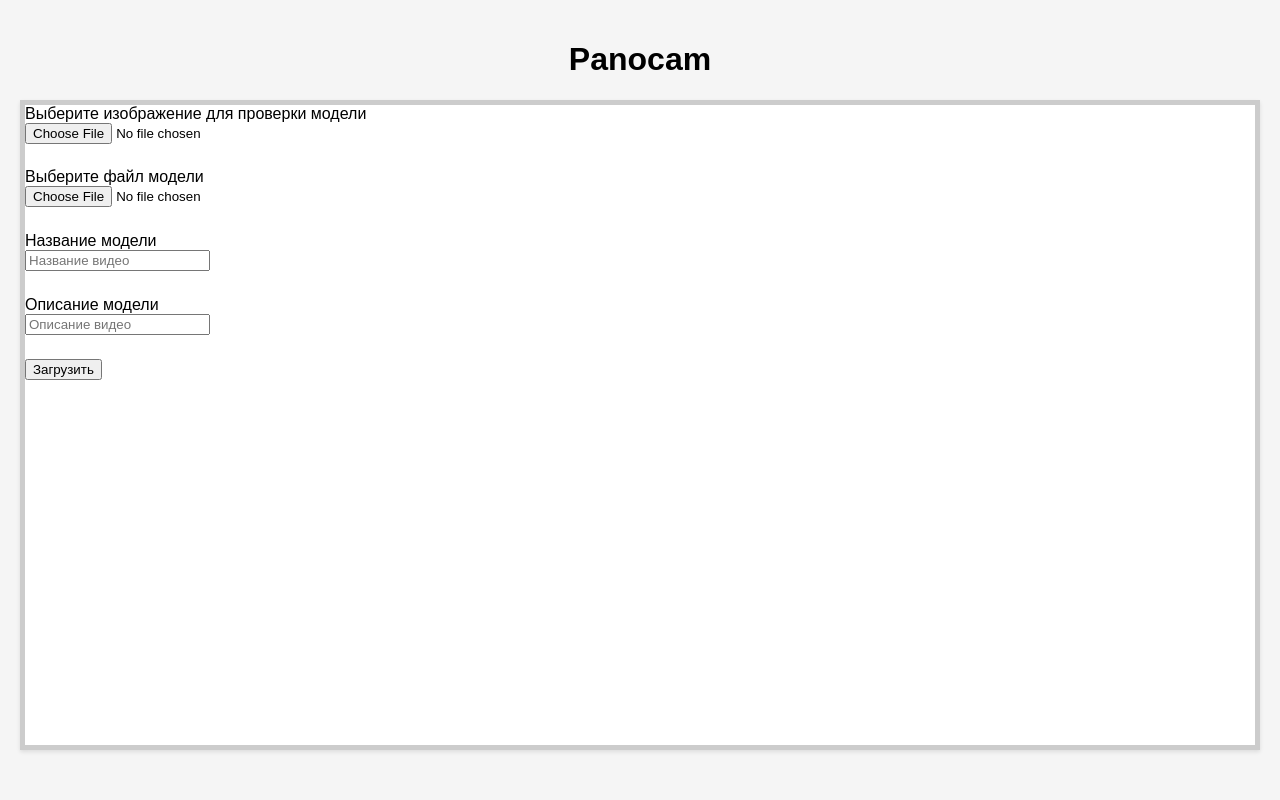
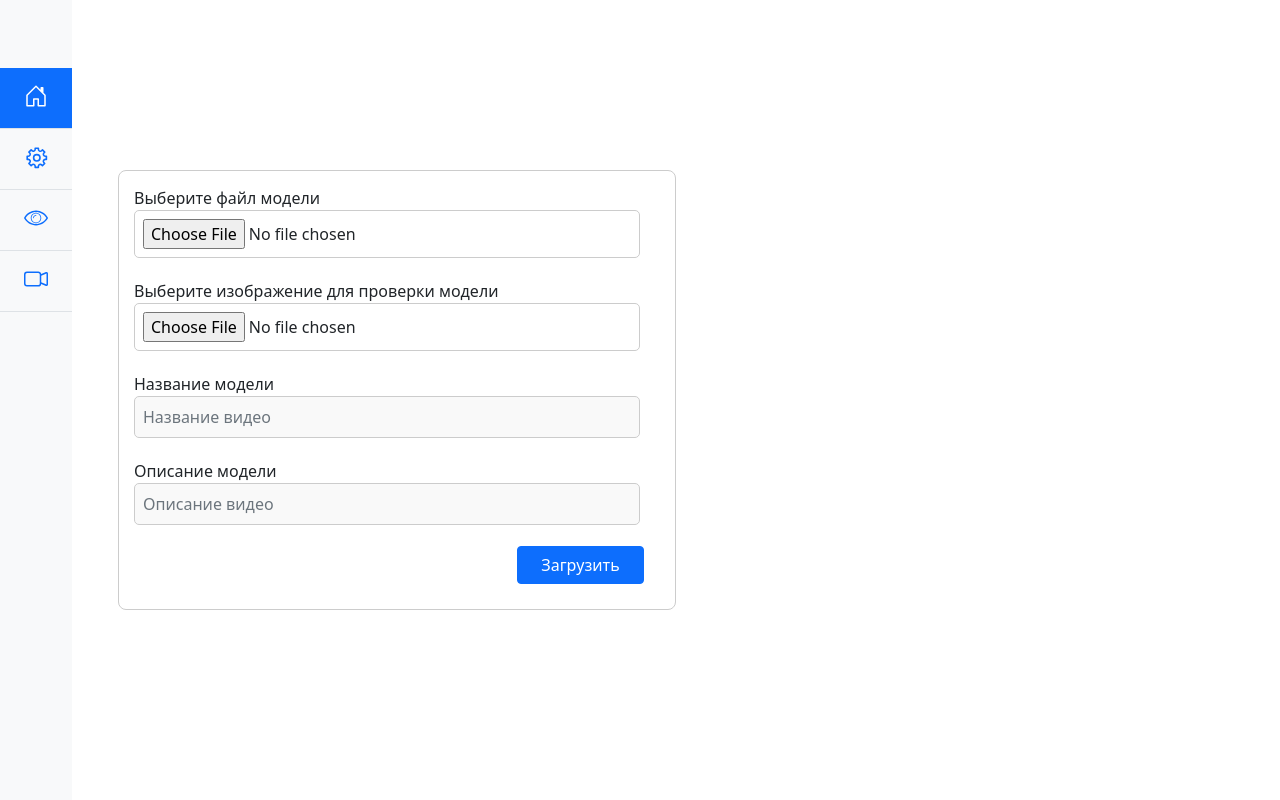
Before and after one commit to radugaboost/panocam_test, a Django app: page /load_model/ in a window 1280 px wide. Run offline with Django 4.2, Linux system fonts and the light colour scheme; data that the repository does not hold is empty; some libraries are stand-ins or nearby versions.

Commit message:
updated load_model page

```diff
--- /dev/null
+++ b/panocam_app/static/css/load_model.css
@@ -0,0 +1,127 @@
+body {
+    font-family: Arial, sans-serif;
+    margin: 0;
+    background-color: #f5f5f5;
+    color: #333;
+}
+
+
+.container {
+    display: flex;
+    justify-content: space-around;
+    align-items: center;
+    flex-wrap: wrap;
+    padding: 20px;
+}
+
+form {
+    width: 100%; /* Updated to full width for responsiveness */
+    margin-bottom: 20px;
+    padding: 15px;
+    border: 1px solid #ccc;
+    border-radius: 8px;
+    background-color: #fff;
+}
+
+input[type="file"],
+input[type="text"],
+.btn {
+    width: calc(100% - 20px); /* Updated width for better responsiveness */
+    margin-bottom: 10px;
+    padding: 8px;
+    border: 1px solid #ccc;
+    border-radius: 5px;
+    box-sizing: border-box;
+}
+
+input[type="text"],
+.btn {
+    background-color: #f9f9f9;
+}
+
+.model-container {
+    margin-left: 5%;
+    width: 100%;
+    margin-bottom: 20px;
+    padding: 15px;
+    border: 1px solid #ccc;
+    border-radius: 8px;
+    background-color: #fff;
+    display: flex;
+    align-items: center;
+    justify-content: space-between;
+}
+
+.switch {
+    margin-top: auto;
+    position: relative;
+    display: inline-block;
+    width: 60px;
+    height: 34px;
+}
+
+.switch input {
+    opacity: 0;
+    width: 0;
+    height: 0;
+}
+
+.slider {
+    position: absolute;
+    cursor: pointer;
+    top: 0;
+    left: 0;
+    right: 0;
+    bottom: 0;
+    background-color: #ccc;
+    transition: .4s;
+    border-radius: 34px;
+}
+
+.slider:before {
+    position: absolute;
+    content: "";
+    height: 26px;
+    width: 26px;
+    left: 4px;
+    bottom: 4px;
+    background-color: white;
+    transition: .4s;
+    border-radius: 50%;
+}
+
+input:checked + .slider {
+    background-color: #2196F3;
+}
+
+input:checked + .slider:before {
+    transform: translateX(26px);
+}
+
+input:focus + .slider {
+    box-shadow: 0 0 1px #2196F3;
+}
+
+input[type="checkbox"] {
+    appearance: none;
+    -webkit-appearance: none;
+    -moz-appearance: none;
+    outline: none;
+}
+
+input[type="checkbox"]::-moz-focus-inner {
+    border: 0;
+}
+
+.delete-button {
+    background-color: #ff7f7f;
+    color: #fff;
+    border: none;
+    padding: 8px 12px;
+    border-radius: 5px;
+    cursor: pointer;
+}
+
+.delete-button:hover {
+    background-color: #ff5555;
+}
--- a/panocam_app/templates/load_model.html
+++ b/panocam_app/templates/load_model.html
@@ -4,193 +4,79 @@
     <title>Panocam</title>
     {% load static %}
     <script src="https://code.jquery.com/jquery-3.6.0.min.js"></script>
-    <style>
-        body {
-            font-family: Arial, sans-serif;
-            margin: 0;
-            padding: 20px;
-            background-color: #f5f5f5;
-        }
+    <script src="/static/js/load_model.js"></script>
+    <link href="/static/css/load_model.css" rel="stylesheet">
 
-        h1 {
-            text-align: center;
-        }
-
-        .container {
-            display: flex;
-            height: 80vh;
-            background-color: #ffffff;
-            box-shadow: 0 2px 4px rgba(0, 0, 0, 0.1);
-            margin-bottom: 20px;
-            border: 5px solid #ccc;
-        }
-
-        .menu {
-            width: 33%;
-            padding: 20px;
-            background-color: #f9f9f9;
-            box-sizing: border-box;
-        }
-
-        .menu label {
-            margin-bottom: 10px;
-        }
-
-        .menu input[type="text"] {
-            width: 80px;
-            margin-right: 10px;
-        }
-
-        .menu button {
-            display: block;
-            padding: 5px 10px;
-            margin-bottom: 10px;
-            background-color: #4caf50;
-            color: #ffffff;
-            border: none;
-            cursor: pointer;
-        }
-
-        .menu button:hover {
-            background-color: #45a049;
-        }
-
-        .video-container {
-            flex-grow: 1;
-            position: relative;
-            overflow: hidden;
-            width: 66%;
-        }
-
-        #cameraImage {
-            width: 100%;
-            height: 100%;
-            object-fit: contain;
-        }
-
-        #leftCanvas {
-            position: fixed;
-            left: -300px; /* Задаем начальное положение канваса за пределами экрана */
-            top: 0;
-            width: 300px;
-            height: 100%;
-            background-color: #f1f1f1;
-            transition: left 0.3s ease; /* Анимация выезда/закрытия */
-        }
-        #leftCanvas.open {
-            left: 0; /* Положение канваса при открытии */
-        }
-
-        /* Стили модального окна */
-        .modal {
-            display: none; /* По умолчанию скрыто */
-            position: fixed;
-            z-index: 1;
-            left: 0;
-            top: 0;
-            width: 100%;
-            height: 100%;
-            overflow: auto;
-            background-color: rgba(0,0,0,0.7);
-        }
-
-        .modal-content {
-            position: absolute;
-            top: 50%;
-            left: 50%;
-            transform: translate(-50%, -50%);
-            background-color: #fff;
-            text-align: center;
-            padding: 20px;
-            border-radius: 10px;
-            box-shadow: 0 2px 4px rgba(0, 0, 0, 0.2);
-        }
-
-        /* Стили прогресса загрузки */
-        .loader {
-            border: 16px solid #f3f3f3; /* Светлая граница */
-            border-top: 16px solid #3498db; /* Голубая граница */
-            border-radius: 50%;
-            width: 80px;
-            height: 80px;
-            animation: spin 2s linear infinite;
-        }
-
-        @keyframes spin {
-            0% { transform: rotate(0deg); }
-            100% { transform: rotate(360deg); }
-        }
-
-<!--new-->
-        .model-container {
-            margin-bottom: 10px;
-            border: 1px solid #ccc;
-            padding: 10px;
-            background-color: #fff;
-        }
-
-        .switch {
-            position: relative;
-            display: inline-block;
-            width: 60px;
-            height: 34px;
-        }
-
-        .switch input {
-            opacity: 0;
-            width: 0;
-            height: 0;
-        }
-
-        .slider {
-            position: absolute;
-            cursor: pointer;
-            top: 0;
-            left: 0;
-            right: 0;
-            bottom: 0;
-            background-color: #ccc;
-            -webkit-transition: .4s;
-            transition: .4s;
-            border-radius: 34px;
-        }
-
-        .slider:before {
-            position: absolute;
-            content: "";
-            height: 26px;
-            width: 26px;
-            left: 4px;
-            bottom: 4px;
-            background-color: white;
-            -webkit-transition: .4s;
-            transition: .4s;
-            border-radius: 50%;
-        }
-
-        input:checked + .slider {
-            background-color: #2196F3;
-        }
-
-        input:focus + .slider {
-            box-shadow: 0 0 1px #2196F3;
-        }
-
-        input:checked + .slider:before {
-            -webkit-transform: translateX(26px);
-            -ms-transform: translateX(26px);
-            transform: translateX(26px);
-        }
-
-        /* Add some more styles to make it look better */
-        .model-container p {
-            font-size: 16px;
-            margin-bottom: 5px;
-        }
-    </style>
+    <link href="/static/assets/css/bootstrap.min.css" rel="stylesheet">
+    <link href="/static/css/sidebar.css" rel="stylesheet">
 </head>
 <body>
-    <h1>Panocam</h1>
+<svg xmlns="http://www.w3.org/2000/svg" style="display: none;">
+    <symbol id="home" viewBox="0 0 16 16">
+        <path d="M8.354 1.146a.5.5 0 0 0-.708 0l-6 6A.5.5 0 0 0 1.5 7.5v7a.5.5 0 0 0 .5.5h4.5a.5.5 0 0 0 .5-.5v-4h2v4a.5.5 0 0 0 .5.5H14a.5.5 0 0 0 .5-.5v-7a.5.5 0 0 0-.146-.354L13 5.793V2.5a.5.5 0 0 0-.5-.5h-1a.5.5 0 0 0-.5.5v1.293L8.354 1.146zM2.5 14V7.707l5.5-5.5 5.5 5.5V14H10v-4a.5.5 0 0 0-.5-.5h-3a.5.5 0 0 0-.5.5v4H2.5z"/>
+    </symbol>
+    <symbol id="speedometer2" viewBox="0 0 16 16">
+        <path d="M8 4a.5.5 0 0 1 .5.5V6a.5.5 0 0 1-1 0V4.5A.5.5 0 0 1 8 4zM3.732 5.732a.5.5 0 0 1 .707 0l.915.914a.5.5 0 1 1-.708.708l-.914-.915a.5.5 0 0 1 0-.707zM2 10a.5.5 0 0 1 .5-.5h1.586a.5.5 0 0 1 0 1H2.5A.5.5 0 0 1 2 10zm9.5 0a.5.5 0 0 1 .5-.5h1.5a.5.5 0 0 1 0 1H12a.5.5 0 0 1-.5-.5zm.754-4.246a.389.389 0 0 0-.527-.02L7.547 9.31a.91.91 0 1 0 1.302 1.258l3.434-4.297a.389.389 0 0 0-.029-.518z"/>
+        <path fill-rule="evenodd"
+              d="M0 10a8 8 0 1 1 15.547 2.661c-.442 1.253-1.845 1.602-2.932 1.25C11.309 13.488 9.475 13 8 13c-1.474 0-3.31.488-4.615.911-1.087.352-2.49.003-2.932-1.25A7.988 7.988 0 0 1 0 10zm8-7a7 7 0 0 0-6.603 9.329c.203.575.923.876 1.68.63C4.397 12.533 6.358 12 8 12s3.604.532 4.923.96c.757.245 1.477-.056 1.68-.631A7 7 0 0 0 8 3z"/>
+    </symbol>
+    <symbol id="table" viewBox="0 0 32 32">
+        <path d="M31.965,15.776c-0.01-0.042-0.004-0.087-0.02-0.128c-0.006-0.017-0.021-0.026-0.027-0.042   c-0.01-0.024-0.008-0.051-0.021-0.074c-2.9-5.551-9.213-9.528-15.873-9.528c-6.661,0-12.973,3.971-15.875,9.521   c-0.013,0.023-0.011,0.05-0.021,0.074c-0.007,0.016-0.021,0.025-0.027,0.042c-0.016,0.041-0.01,0.086-0.02,0.128   c-0.018,0.075-0.035,0.147-0.035,0.224s0.018,0.148,0.035,0.224c0.01,0.042,0.004,0.087,0.02,0.128   c0.006,0.017,0.021,0.026,0.027,0.042c0.01,0.024,0.008,0.051,0.021,0.074c2.901,5.551,9.214,9.528,15.875,9.528   c6.66,0,12.973-3.971,15.873-9.521c0.014-0.023,0.012-0.05,0.021-0.074c0.006-0.016,0.021-0.025,0.027-0.042   c0.016-0.041,0.01-0.086,0.02-0.128C31.982,16.148,32,16.076,32,16S31.982,15.851,31.965,15.776z M16.023,23.988   c-5.615,0-11.112-3.191-13.851-7.995c2.754-4.81,8.243-7.99,13.851-7.99c5.613,0,11.111,3.192,13.85,7.995   C27.119,20.809,21.631,23.988,16.023,23.988z"/>
+        <path d="M16.023,11.999c-0.002,0-0.004,0.001-0.006,0.001c-2.205,0.004-3.992,1.791-3.992,3.996   c0,0.276,0.224,0.5,0.5,0.5c0.275,0,0.499-0.224,0.499-0.5c0-1.652,1.345-2.997,2.999-2.997v-0.001   c0.275,0,0.498-0.224,0.498-0.499C16.521,12.222,16.299,11.999,16.023,11.999z"/>
+        <path d="M16,9c-3.867,0-7,3.134-7,7c0,3.866,3.134,7,7,7c3.865,0,7-3.135,7-7C23,12.133,19.865,9,16,9z M16,22   c-3.309,0-6-2.691-6-6c0-3.309,2.691-6,6-6c3.309,0,6,2.691,6,6C22,19.309,19.309,22,16,22z"/>
+    </symbol>
+    <symbol id="people-circle" viewBox="0 0 16 16">
+        <path d="M0 5a2 2 0 0 1 2-2h7.5a2 2 0 0 1 1.983 1.738l3.11-1.382A1 1 0 0 1 16 4.269v7.462a1 1 0 0 1-1.406.913l-3.111-1.382A2 2 0 0 1 9.5 13H2a2 2 0 0 1-2-2V5zm11.5 5.175 3.5 1.556V4.269l-3.5 1.556v4.35zM2 4a1 1 0 0 0-1 1v6a1 1 0 0 0 1 1h7.5a1 1 0 0 0 1-1V5a1 1 0 0 0-1-1H2z"/>
+    </symbol>
+    <symbol id="grid" viewBox="0 0 30 30">
+        <path d="M18,29H14a1,1,0,0,1-1-1V26.56a1.38,1.38,0,0,0-2.35-1l-1,1a1,1,0,0,1-1.42,0L5.39,23.78a1,1,0,0,1,0-1.42l1-1a1.38,1.38,0,0,0-1-2.35H4a1,1,0,0,1-1-1V14a1,1,0,0,1,1-1H5.44a1.38,1.38,0,0,0,1-2.35l-1-1a1,1,0,0,1,0-1.42L8.22,5.39a1,1,0,0,1,1.42,0l1,1a1.38,1.38,0,0,0,2.35-1V4a1,1,0,0,1,1-1h4a1,1,0,0,1,1,1V5.44a1.38,1.38,0,0,0,2.35,1l1-1a1,1,0,0,1,1.42,0l2.83,2.83a1,1,0,0,1,0,1.42l-1,1a1.38,1.38,0,0,0,1,2.35H28a1,1,0,0,1,1,1v4a1,1,0,0,1-1,1H26.56a1.38,1.38,0,0,0-1,2.35l1,1a1,1,0,0,1,0,1.42l-2.83,2.83a1,1,0,0,1-1.42,0l-1-1a1.38,1.38,0,0,0-2.35,1V28A1,1,0,0,1,18,29Zm-3-2h2v-.44a3.37,3.37,0,0,1,5.76-2.38l.31.31,1.42-1.42-.31-.31A3.37,3.37,0,0,1,26.56,17H27V15h-.44a3.37,3.37,0,0,1-2.38-5.76l.31-.31L23.07,7.51l-.31.31A3.37,3.37,0,0,1,17,5.44V5H15v.44A3.37,3.37,0,0,1,9.24,7.82l-.31-.31L7.51,8.93l.31.31A3.37,3.37,0,0,1,5.44,15H5v2h.44a3.37,3.37,0,0,1,2.38,5.76l-.31.31,1.42,1.42.31-.31A3.37,3.37,0,0,1,15,26.56Z"/>
+        <path d="M16,21a5,5,0,1,1,5-5A5,5,0,0,1,16,21Zm0-8a3,3,0,1,0,3,3A3,3,0,0,0,16,13Z"/>
+    </symbol>
+</svg>
+<main>
+    <div class="d-flex flex-column flex-shrink-0 bg-light" style="width: 4.5rem; height: 100vh;">
+        <a href="/" class="d-block p-3 link-dark text-decoration-none" title="Icon-only" data-bs-toggle="tooltip"
+           data-bs-placement="right">
+            <svg class="bi" width="40" height="32">
+                <use xl; heeink:href="#bootstrap"/>
+            </svg>
+            <span class="visually-hidden">Icon-only</span>
+        </a>
+        <ul class="nav nav-pills nav-flush flex-column mb-auto text-center">
+            <li class="nav-item">
+                <a href="/" class="nav-link active py-3 border-bottom" aria-current="page" title="Home"
+                   data-bs-toggle="tooltip" data-bs-placement="right">
+                    <svg class="bi" width="24" height="24" role="img" aria-label="Home">
+                        <use xlink:href="#home"/>
+                    </svg>
+                </a>
+            </li>
+            <li>
+                <a href="/settings" class="nav-link py-3 border-bottom" title="Settings" data-bs-toggle="tooltip"
+                   data-bs-placement="right">
+                    <svg class="bi" width="24" height="24" role="img" aria-label="Settings">
+                        <use xlink:href="#grid"/>
+                    </svg>
+                </a>
+            </li>
+            <li>
+                <a href="/load_model" class="nav-link py-3 border-bottom" title="Models" data-bs-toggle="tooltip"
+                   data-bs-placement="right">
+                    <svg class="bi" width="24" height="24" role="img" aria-label="Models">
+                        <use xlink:href="#table"/>
+                    </svg>
+                </a>
+            </li>
+            <li>
+                <a href="/video_list" class="nav-link py-3 border-bottom" title="Videos" data-bs-toggle="tooltip"
+                   data-bs-placement="right">
+                    <svg class="bi" width="24" height="24" role="img" aria-label="Videos">
+                        <use xlink:href="#people-circle"/>
+                    </svg>
+                </a>
+            </li>
+        </ul>
+    </div>
     <div id="loading-modal" class="modal">
         <div class="modal-content">
             <div class="loader"></div>
@@ -201,101 +87,44 @@
         <div style="width: 50%">
             <form method="post" enctype="multipart/form-data" action="{% url 'save_model' %}">
                 {% csrf_token %}
+                <label for="file" style="display: flex;">Выберите файл модели</label>
+                <input type="file" name="file" class="form-control-file" id="file"
+                       style="display: flex; margin-bottom: 4%">
+
                 <label for="image" style="display: flex;">Выберите изображение для проверки модели</label>
-                <input type="file" name="image" class="form-control-file" id="image" style="display: flex; margin-bottom: 4%">
-
-                <label for="file" style="display: flex;">Выберите файл модели</label>
-                <input type="file" name="file" class="form-control-file" id="file" style="display: flex; margin-bottom: 4%">
+                <input type="file" name="image" class="form-control-file" id="image"
+                       style="display: flex; margin-bottom: 4%">
 
                 <label for="name" style="display: flex;">Название модели</label>
-                <input type="text" name="name" class="form-control" id="name" placeholder="Название видео" style="display: flex; margin-bottom: 4%">
+                <input type="text" name="name" class="form-control" id="name" placeholder="Название видео"
+                       style="display: flex; margin-bottom: 4%">
 
                 <label for="description" style="display: flex;">Описание модели</label>
-                <input type="text" name="description" class="form-control" id="description" placeholder="Описание видео" style="display: flex; margin-bottom: 4%">
+                <input type="text" name="description" class="form-control" id="description" placeholder="Описание видео"
+                       style="display: flex; margin-bottom: 4%">
 
-                <button type="submit" class="btn btn-primary" style="display: flex;">Загрузить</button>
+                <div style="text-align: right; margin-right: 3%">
+                    <button type="submit" class="btn btn-primary" style="width: 25%;">Загрузить</button>
+                </div>
             </form>
             <div id="response-container"></div>
         </div>
-    <div style="width: 50%">
-        {% for model in models %}
+        <div style="width: 50%">
+            {% for model in models %}
             <div class="model-container">
                 <p style="display: inline-block; width: 50%; float: left">{{ model.name }}</p>
                 <label class="switch" style="margin-top: 1%; float: left">
                     <input type="checkbox" id="toggle-{{ model.id }}" {% if model.active %}checked{% endif %}>
                     <span class="slider"></span>
                 </label>
-                <button class="delete-button" data-model-id="{{ model.id }}" style="float: left; margin-top: 1%;">Удалить</button>
+                <button class="delete-button" data-model-id="{{ model.id }}" style="float: left; margin-top: 1%;">
+                    Удалить
+                </button>
             </div>
-            <script>
-                var checkbox = document.getElementById("toggle-{{ model.id }}");
-                var csrftoken = document.querySelector('input[name="csrfmiddlewaretoken"]').value;
-                var previousState = checkbox.checked;
-
-                checkbox.addEventListener("change", function() {
-                    var active = this.checked;
-
-                    if (active !== previousState) {
-                        $.ajax({
-                            type: "POST",
-                            url: "{% url 'change_model_status' model.id %}",
-                            data: {
-                                csrfmiddlewaretoken: csrftoken,
-                                active: active,
-                            },
-                            success: function() {
-                                // Обработчик успешной отправки
-                            },
-                        });
-                        previousState = active;
-                    }
-                });
-
-                var deleteButton = document.querySelector(".delete-button[data-model-id='{{ model.id }}']");
-
-                if (deleteButton) {
-                    deleteButton.addEventListener("click", function() {
-                        $.ajax({
-                            type: "POST",
-                            url: "{% url 'delete_model' model.id %}",
-                            data: {
-                                csrfmiddlewaretoken: csrftoken,
-                            },
-                            success: function() {
-                                // Обработчик успешного удаления
-                                location.reload(); // Перезагрузка страницы после удаления
-                            },
-                        });
-                    });
-                }
-            </script>
-        {% endfor %}
+            {% endfor %}
+        </div>
     </div>
-        <script>
-            $(document).ready(function() {
-                $("form").submit(function(event) {
-                    event.preventDefault();
-
-                    $("#loading-modal").css("display", "block");
-
-                    var formData = new FormData($(this)[0]);
-
-                    $.ajax({
-                        type: "POST",
-                        url: "{% url 'save_model' %}",
-                        data: formData,
-                        processData: false,
-                        contentType: false,
-                        success: function(response) {
-                            $("#loading-modal").css("display", "none");
-
-                            $("#response-container").html(response);
-                            window.location.href = "{% url 'upload_file' %}";
-                        }
-                    });
-                });
-            });
-        </script>
-    </div>
+    <script src="/static/js/sidebars.js"></script>
+</main>
 </body>
 </html>
--- a/panocam_app/urls.py
+++ b/panocam_app/urls.py
@@ -16,6 +16,6 @@ urlpatterns = [
     path('check_camera/<int:camera_id>/', views.check_camera, name='check_camera'),
     path('load_model/', views.upload_page, name='upload_file'),
     path('save_model/', views.upload_file, name='save_model'),
-    path('change_model_status/<int:model_id>', views.change_model_status, name='change_model_status'),
-    path('delete_model/<int:model_id>', views.delete_model, name='delete_model')
+    path('change_model_status/<int:model_id>/', views.change_model_status, name='change_model_status'),
+    path('delete_model/<int:model_id>/', views.delete_model, name='delete_model'),
 ]
```
Also changed, not shown: panocam_app/static/js/load_model.js (added, +44 -0 lines).
